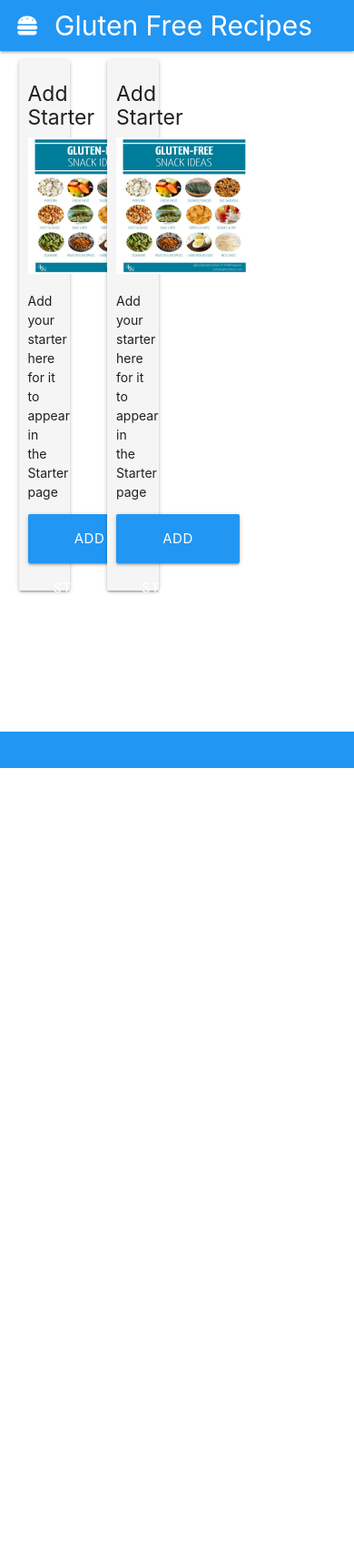
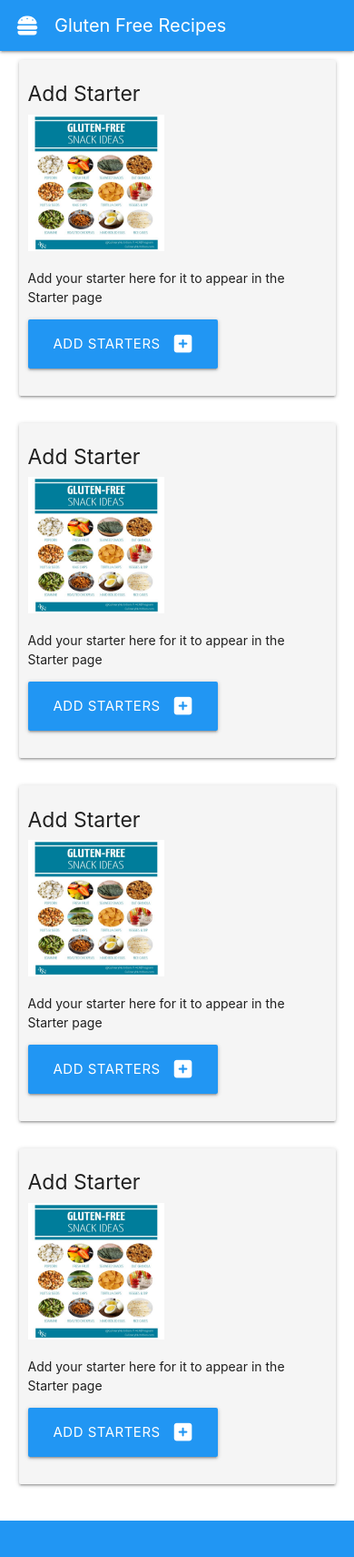
Before and after one commit to mcnic16/glutefree-recipes-new, a Flask app: page / in a window 390 px wide. Shown: the whole page at 91% size. Before the commit the page ends 844 px from the top, so only its background shows below. Run offline with Flask 2, Linux system fonts and the light colour scheme.

Commit message:
Changed cuisin.html to put in responsive cards

```diff
--- a/glutenfree/static/css/style.css
+++ b/glutenfree/static/css/style.css
@@ -29,7 +29,7 @@ main {
     height: 200px;
     width: 200px
 }
-
+/*---------------------------------------Centering card panels-----------------*/
 .card-panel {
     margin: 10px;
     padding: 10px;
@@ -52,9 +52,9 @@ main {
 }
 .row.card-container .col {
     width: 25%;
-    margin-left: initial !important;
-    left: initial !important;
-    right: initial !important;
+    margin-left: initial;
+    left: initial ;
+    right: initial;
     margin-bottom: 30px;
 }
 
@@ -64,12 +64,28 @@ main {
 }
 
 
-}
+
 /*---------------------------------------media-queiries-----------------*/
 
 @media screen and (max-width: 1075px) {
 
+    html,
+    body {
+        overflow-x: hidden;
+    }
+
     .title {
         font-size: 20px;
     }
+
+    .row.card-container .col {
+        width: 50%;
+    }
 }
+
+@media screen and (max-width: 830px) {
+
+    .row.card-container .col {
+        width: 100%;
+    }
+}
--- a/glutenfree/templates/cuisine.html
+++ b/glutenfree/templates/cuisine.html
@@ -5,7 +5,20 @@
         <div class="row card-container">
 
             <!-- Cards -->
-            <div class="col l6 m6 s12">
+            <div class="col l4 m6 s12 column">
+                <div class="card-panel grey lighten-4">
+                    <h5>Add Starter</h5>
+                    <img class="gluten-pic" src="{{ url_for('static', filename='img/gluten-free-diet.jpg') }}">
+
+                        <p> Add your starter here for it to appear in the Starter page</p>
+                        <a href="{{ url_for('add_starters') }}" class="btn-large blue">
+                                Add Starters <i class="fas fa-plus-square right"></i> </a>
+                            </div>
+                        </div>
+
+
+<!-- Cards -->
+            <div class="col l4 m6 s12 column ">
                 <div class="card-panel grey lighten-4">
                     <h5>Add Starter</h5>
                     <img class="gluten-pic" src="{{ url_for('static', filename='img/gluten-free-diet.jpg') }}">
@@ -19,7 +32,7 @@
 
 
         <!-- Cards -->
-            <div class="col l6 m6 s12">
+        <div class="col l4 m6 s12 column">
             <div class="card-panel grey lighten-4">
                 <h5>Add Starter</h5>
                 <img class="gluten-pic" src="{{ url_for('static', filename='img/gluten-free-diet.jpg') }}">
@@ -29,7 +42,21 @@
                             Add Starters <i class="fas fa-plus-square right"></i> </a>
                         </div>
                     </div>
+
+        <!-- Cards -->
+        <div class="col l4 m6 s12 column">
+            <div class="card-panel grey lighten-4">
+                <h5>Add Starter</h5>
+                <img class="gluten-pic" src="{{ url_for('static', filename='img/gluten-free-diet.jpg') }}">
+
+                    <p> Add your starter here for it to appear in the Starter page</p>
+                    <a href="{{ url_for('add_starters') }}" class="btn-large blue">
+                            Add Starters <i class="fas fa-plus-square right"></i> </a>
                         </div>
                     </div>
 
+        </div>
+
+</div>
+
 {% endblock %}
```
Lines whose indentation alone changed are shown as unchanged.
